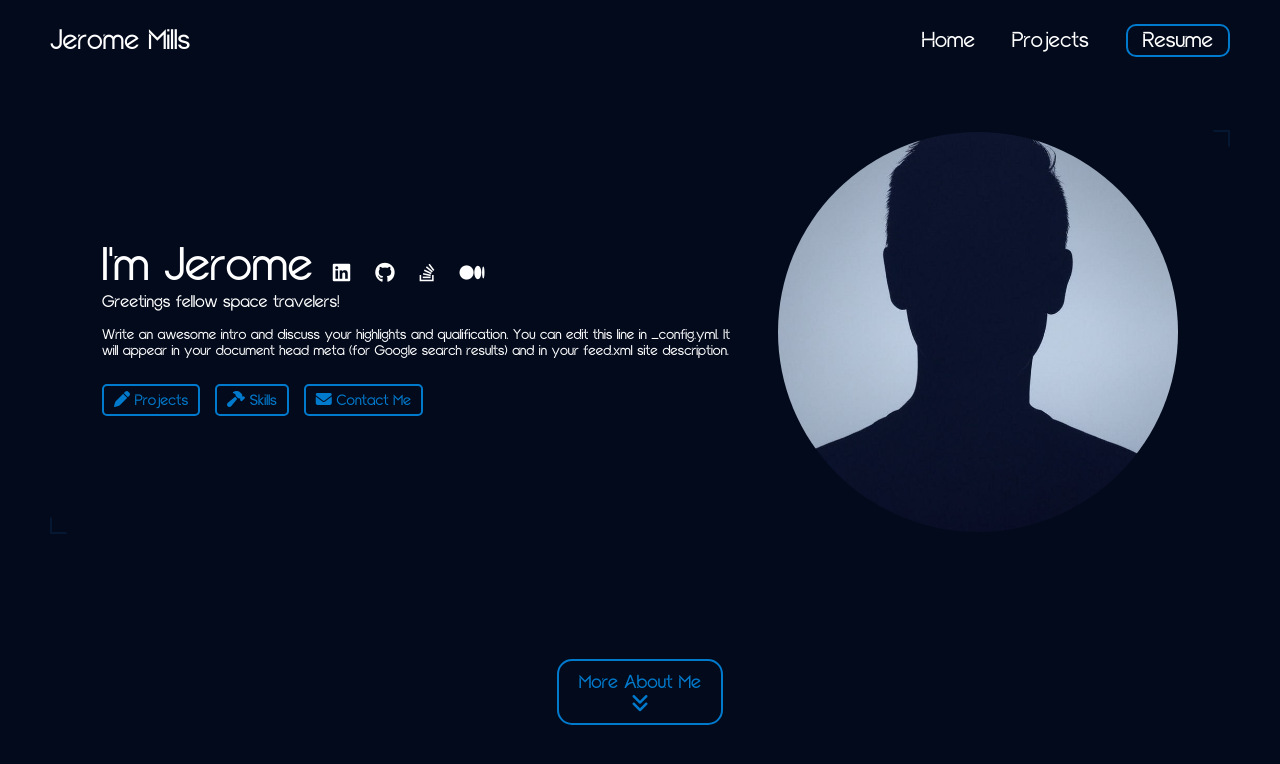
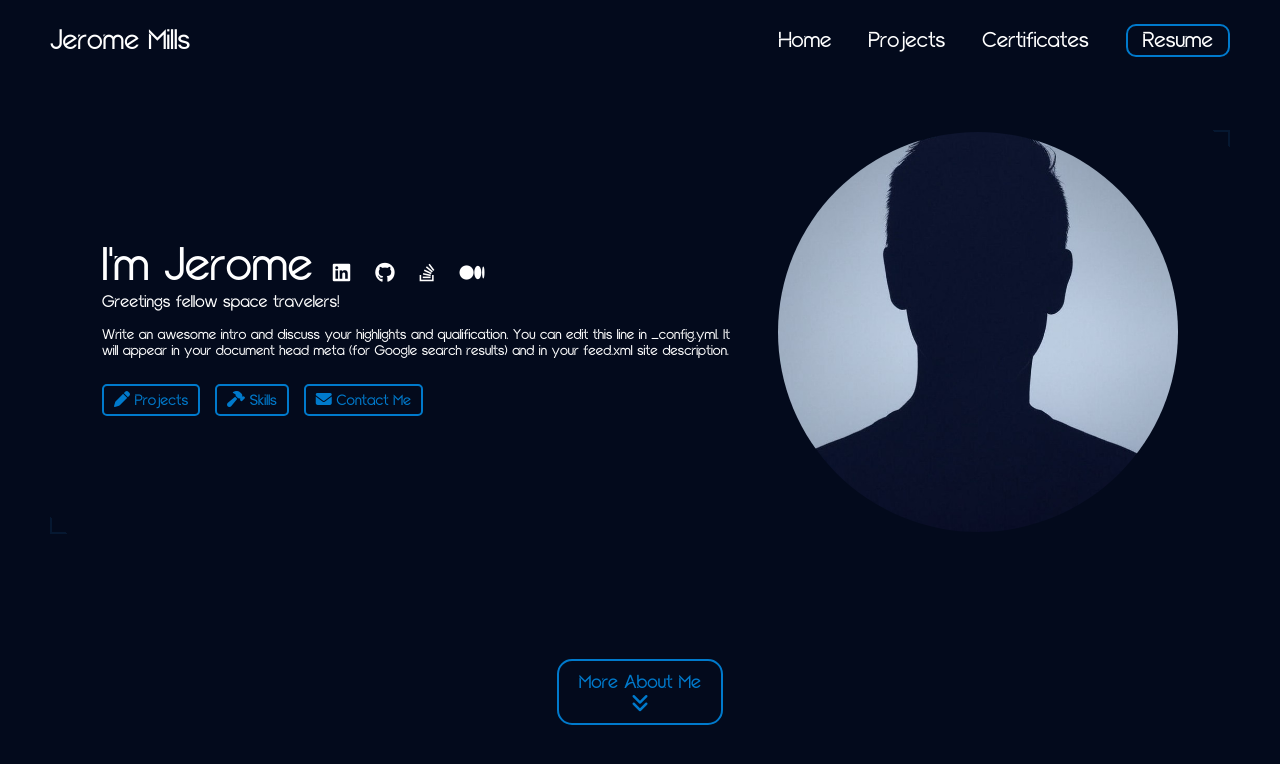
Before and after one commit to IpslWon/IpslWon.github.io, a Jekyll site: the page built from index.html, in a window 1280 px wide and 900 px high. Shown: the top 764 px of the window. Built offline with Jekyll 4.4.1, drawn with Linux system fonts in a browser that asks for light colours.

Commit message:
Update navbar.html

```diff
--- a/_includes/navbar.html
+++ b/_includes/navbar.html
@@ -11,6 +11,9 @@
         </a>
         <a href="/projects/">
             <span>Projects</span>
+        </a>
+        <a href="/credentials/">
+            <span>Certificates</span>
         </a>
         <a href="{{site.resume-url}}" target="_blank" rel="noopener noreferrer">
             <span>Resume</span>
```
